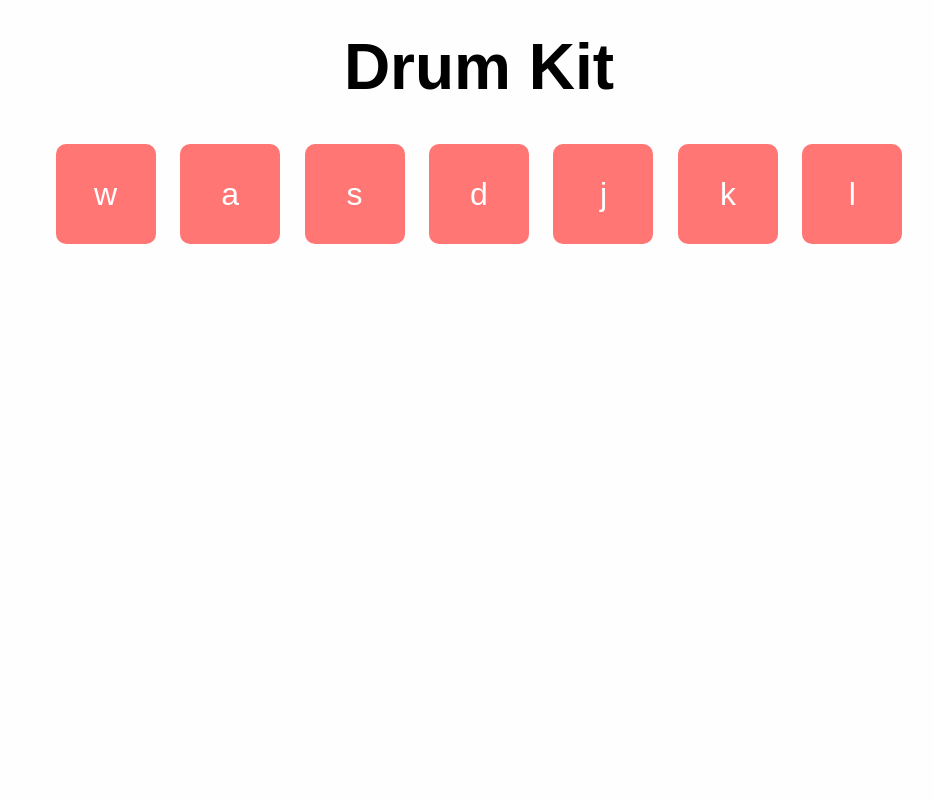
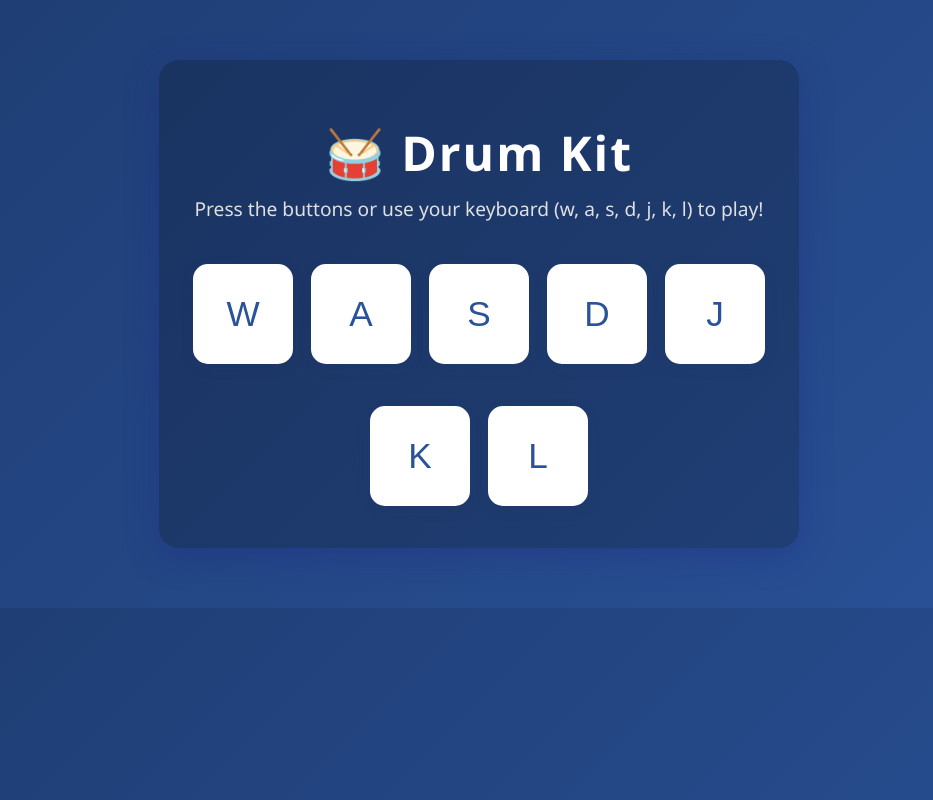
Before and after one commit to Niyomugabo-fred/Music-Test, a plain HTML site: page index.html in a window 1280 px wide. Shown: the whole page, without its empty margins (161-1094 px from the left). Drawn offline with Linux system fonts and the light colour scheme.

Commit message:
Update index.html

```diff
--- a/index.html
+++ b/index.html
@@ -5,21 +5,72 @@
   <meta name="viewport" content="width=device-width, initial-scale=1.0"/>
   <title>Drum Kit</title>
   <link rel="stylesheet" href="styles.css" />
+  <style>
+    body {
+      background: linear-gradient(135deg, #1e3c72, #2a5298);
+      color: #fff;
+      font-family: 'Segoe UI', Arial, sans-serif;
+      text-align: center;
+      margin: 0;
+    }
+    .container {
+      max-width: 600px;
+      margin: 60px auto;
+      padding: 30px 20px;
+      background: rgba(0,0,0,0.2);
+      border-radius: 20px;
+      box-shadow: 0 8px 32px 0 rgba(31, 38, 135, 0.37);
+    }
+    h1 {
+      font-size: 3em;
+      margin-bottom: 10px;
+      letter-spacing: 2px;
+    }
+    .subtitle {
+      font-size: 1.2em;
+      margin-bottom: 30px;
+      color: #e0e0e0;
+    }
+    .set {
+      display: flex;
+      justify-content: center;
+      gap: 18px;
+      flex-wrap: wrap;
+    }
+    .drum {
+      background: #fff;
+      color: #2a5298;
+      font-size: 2.2em;
+      border: none;
+      border-radius: 15px;
+      padding: 20px 30px;
+      margin: 12px 0;
+      cursor: pointer;
+      box-shadow: 0 4px 14px rgba(50, 50, 93, 0.11);
+      transition: background 0.2s, color 0.2s, transform 0.1s;
+    }
+    .drum:active,
+    .drum.pressed {
+      background: #2a5298;
+      color: #fff;
+      transform: scale(0.97);
+    }
+  </style>
 </head>
 <body>
-
-  <h1>Drum Kit</h1>
-
-  <div class="set">
-    <button class="drum w">w</button>
-    <button class="drum a">a</button>
-    <button class="drum s">s</button>
-    <button class="drum d">d</button>
-    <button class="drum j">j</button>
-    <button class="drum k">k</button>
-    <button class="drum l">l</button>
+  <div class="container">
+    <h1>🥁 Drum Kit</h1>
+    <div class="subtitle">Press the buttons or use your keyboard (w, a, s, d, j, k, l) to play!</div>
+    <div class="set">
+      <button class="drum w">W</button>
+      <button class="drum a">A</button>
+      <button class="drum s">S</button>
+      <button class="drum d">D</button>
+      <button class="drum j">J</button>
+      <button class="drum k">K</button>
+      <button class="drum l">L</button>
+    </div>
   </div>
-
   <script src="script.js"></script>
 </body>
 </html>
```
